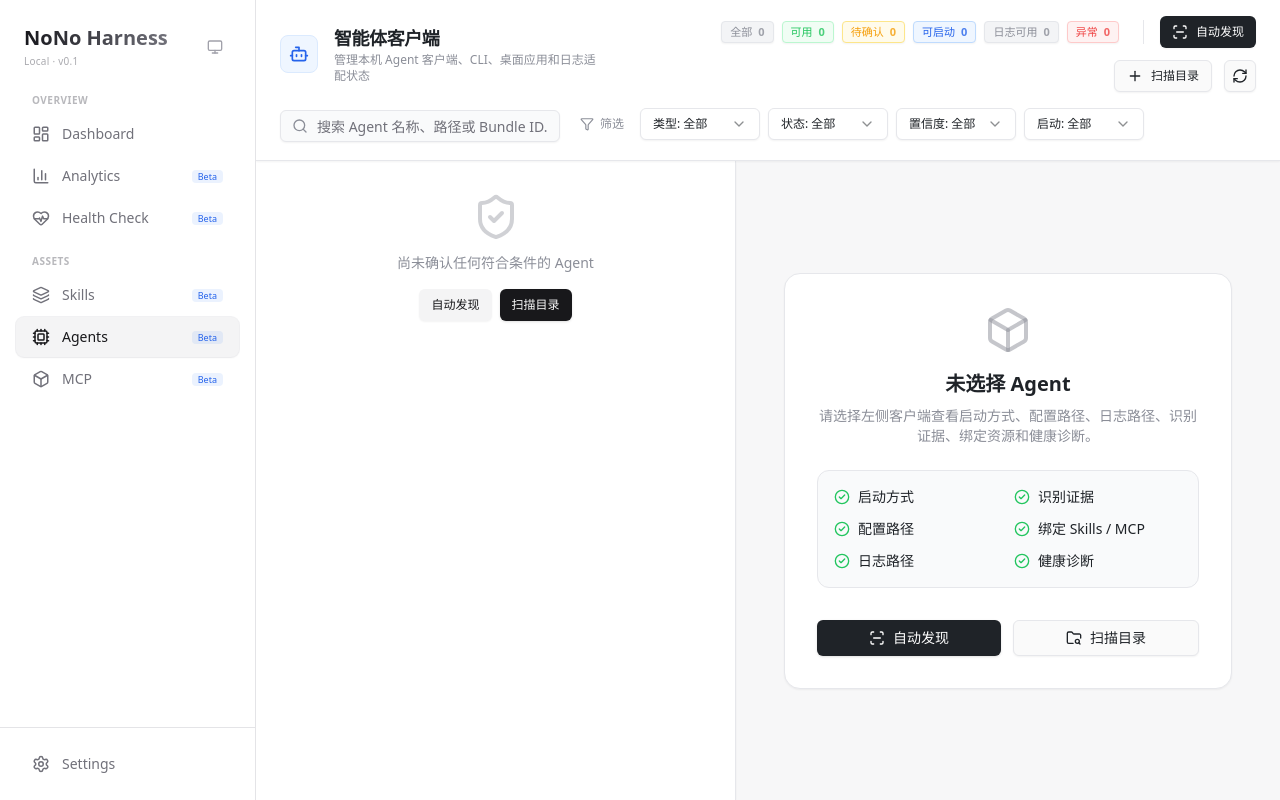
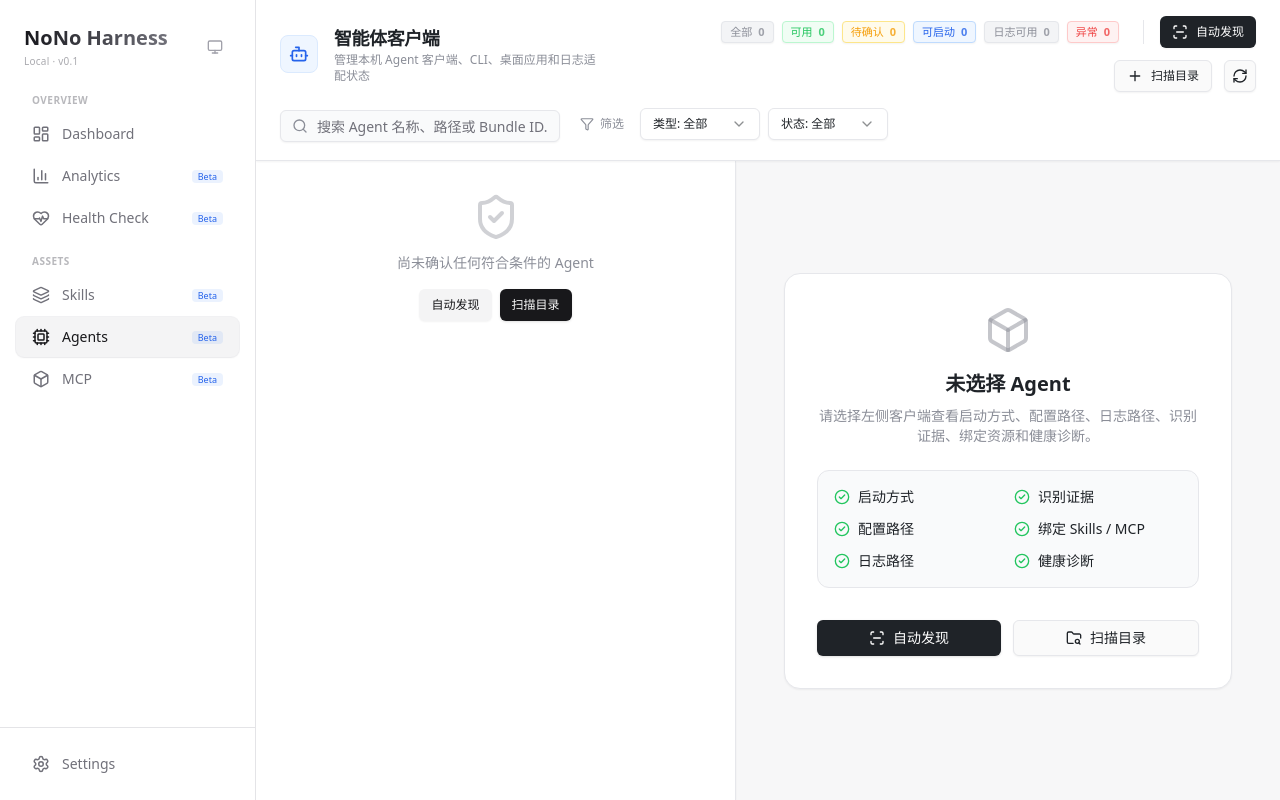
Before and after one commit to jackdu2333/nono-harness-manager, a React (Vite) app: page /agents in a window 1280 px wide. Built offline with nearby package versions, Linux system fonts and the light colour scheme.

Commit message:
feat(ui): simplify agent filters and reduce pinned items to 3

```diff
--- a/src/features/agents/components/AgentsToolbar.tsx
+++ b/src/features/agents/components/AgentsToolbar.tsx
@@ -119,25 +119,7 @@ export function AgentsToolbar({
               { value: 'broken', label: '异常 (Broken)' },
             ]}
           />
-          <FilterSelect
-            value={confidenceFilter}
-            onChange={setConfidenceFilter}
-            options={[
-              { value: 'all', label: '置信度: 全部' },
-              { value: 'verified', label: '已验证 (Verified)' },
-              { value: 'probable', label: '推断 (Probable)' },
-              { value: 'candidate', label: '候选 (Candidate)' },
-            ]}
-          />
-          <FilterSelect
-            value={launchableFilter}
-            onChange={setLaunchableFilter}
-            options={[
-              { value: 'all', label: '启动: 全部' },
-              { value: 'launchable', label: '可直接启动' },
-              { value: 'unlaunchable', label: '不可启动' },
-            ]}
-          />
+
         </div>
       </div>
     </div>
--- a/src/features/agents/components/PinnedAgentsBar.tsx
+++ b/src/features/agents/components/PinnedAgentsBar.tsx
@@ -137,8 +137,8 @@ export function PinnedAgentsBar({ agents }: Props) {
     }
   };
 
-  // Max 4 agents
-  const displayAgents = agents.slice(0, 4);
+  // Max 3 agents
+  const displayAgents = agents.slice(0, 3);
 
   const activeAgent = activeId ? displayAgents.find(a => a.id === activeId) : null;
 
```
